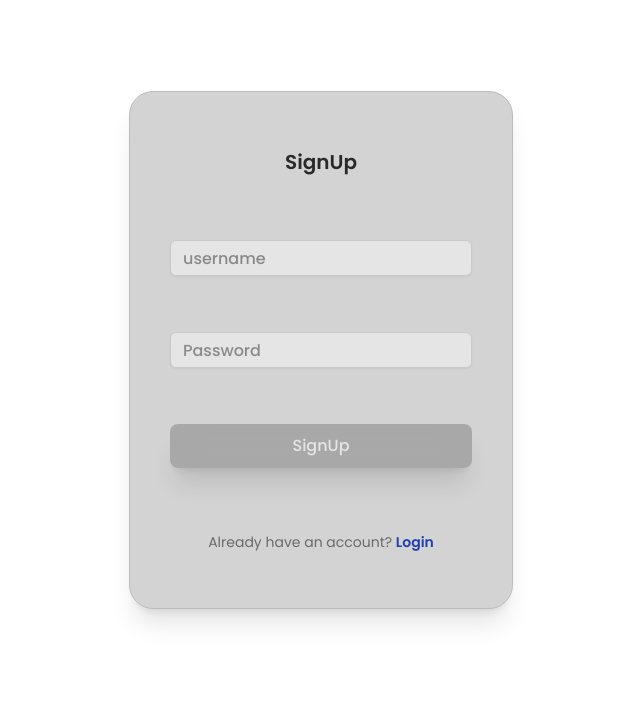
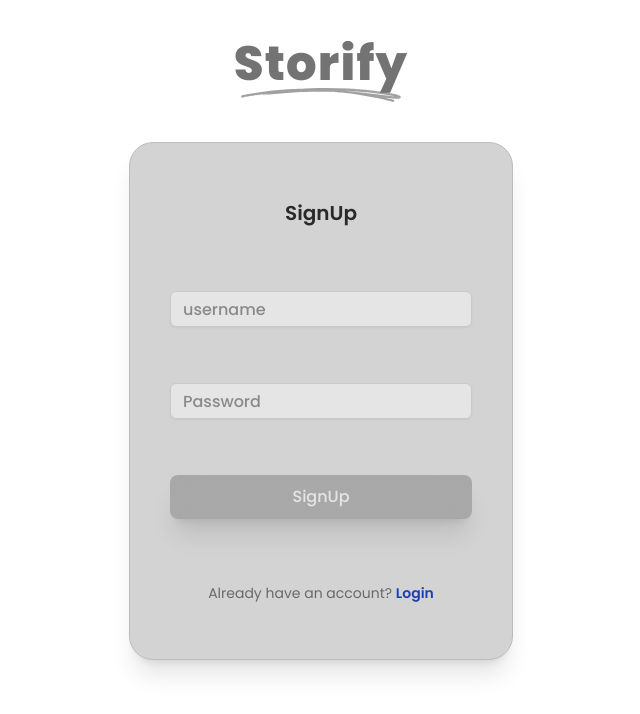
Before and after one commit to nrmd-naveen/my-brain-fe, a React (Vite) app: page /signup in a window 1280 px wide. Shown: the top 714 px of the page, without its empty margins (319-959 px from the left). Built offline with nearby package versions, Linux system fonts and the light colour scheme; no server answers.

Commit message:
updates aws be url

```diff
--- a/src/assets/pages/Home.tsx
+++ b/src/assets/pages/Home.tsx
@@ -99,6 +99,15 @@
     }
   }
   const handleSubmit = () => {
+    if (!(linkRef.current?.value || linkRef.current?.value.length)) {
+      setAlert((prev) => ({
+        ...prev,
+        message: "Please Enter a Link to Add",
+        type: "error",
+        isVisible: true,
+      }))
+      return;
+    }
     setIsLoading(true)
     const data = {
       link: linkRef.current?.value,
@@ -124,7 +133,7 @@
 
   return (
     <>
-      <div className="fixed bottom-20 right-10 md:right-40 z-50 flex items-center justify-end" >
+      <div className="fixed bottom-20 right-10 md:right-40 z-20 flex items-center justify-end" >
     <Button
           text='New +'
           className="w-36 h-12 "
--- a/src/assets/pages/Layout.tsx
+++ b/src/assets/pages/Layout.tsx
@@ -28,7 +28,10 @@
             <header className="z-40 fixed w-9/12 md:w-8/12 flex  justify-between items-center h-16 px-5 md:px-20 bg-black/10 backdrop-blur-lg border-mywhite-border shadow-md rounded-xl">
                 <div>
 
-                <h1 className="text-xl md:text-[27px] text-neutral-500 font-extrabold tracking-wide ">Storify</h1>
+                    <h1 className="text-xl md:text-[27px] text-neutral-500 font-extrabold tracking-wide ">Storify</h1>
+                    {/* <div className="">
+                        <svg xmlns="http://www.w3.org/2000/svg" viewBox="0 0 1418 125"><path d="M1412.29 72.17c-11.04-5.78-20.07-14.33-85.46-25.24-22.37-3.63-44.69-7.56-67.07-11.04-167.11-22.06-181.65-21.24-304.94-30.56C888.78 1.39 822.57 1.1 756.44 0c-46.63-.11-93.27 1.56-139.89 2.5C365.5 13.55 452.86 7.68 277.94 23.15 202.57 33.32 127.38 45.01 52.07 55.69c-11.23 2.41-22.63 4.17-33.71 7.22C6.1 66.33 5.64 66.19 3.89 67.79c-7.99 5.78-2.98 20.14 8.72 17.5 33.99-9.47 32.28-8.57 178.06-29.66 4.26 4.48 7.29 3.38 18.42 3.11 13.19-.32 26.38-.53 39.56-1.12 53.51-3.81 106.88-9.62 160.36-13.95 18.41-1.3 36.8-3.12 55.21-4.7 23.21-1.16 46.43-2.29 69.65-3.4 120.28-2.16 85.46-3.13 234.65-1.52 23.42.99 1.57-.18 125.72 6.9 96.61 8.88 200.92 27.94 295.42 46.12 40.87 7.91 116.67 23.2 156.31 36.78 3.81 1.05 8.28-.27 10.51-3.58 3.17-3.72 2.66-9.7-.78-13.13-3.25-3.12-8.14-3.44-12.18-5.08-17.89-5.85-44.19-12.09-63.67-16.56l26.16 3.28c23.02 3.13 46.28 3.92 69.34 6.75 10.8.96 25.43 1.81 34.34-4.39 2.26-1.54 4.86-2.75 6.21-5.27 2.76-4.59 1.13-11.06-3.59-13.68ZM925.4 23.77c37.64 1.4 153.99 10.85 196.64 14.94 45.95 5.51 91.89 11.03 137.76 17.19 24.25 4.77 74.13 11.21 101.72 18.14-11.87-1.15-23.77-1.97-35.65-3.06-133.46-15.9-266.8-33.02-400.47-47.21Z" fill="#000"></path></svg>
+                    </div> */}
                 </div>
                 <div className="">
                     <Button
--- a/src/assets/pages/Login.tsx
+++ b/src/assets/pages/Login.tsx
@@ -62,7 +62,13 @@
     return (
         <>
             <DotLoader />
-            <div className="flex items-center justify-center h-[calc(100vh-100px)] font-poppins">
+            <div className="text-center flex flex-col items-center font-poppins justify-center">
+                <h1 className="z-10 text-4xl md:text-5xl text-neutral-500 font-extrabold tracking-wide mt-10">Storify</h1>
+                <div className="w-36 md:w-40 ">
+                        <svg xmlns="http://www.w3.org/2000/svg" viewBox="0 0 1418 125"><path d="M1412.29 72.17c-11.04-5.78-20.07-14.33-85.46-25.24-22.37-3.63-44.69-7.56-67.07-11.04-167.11-22.06-181.65-21.24-304.94-30.56C888.78 1.39 822.57 1.1 756.44 0c-46.63-.11-93.27 1.56-139.89 2.5C365.5 13.55 452.86 7.68 277.94 23.15 202.57 33.32 127.38 45.01 52.07 55.69c-11.23 2.41-22.63 4.17-33.71 7.22C6.1 66.33 5.64 66.19 3.89 67.79c-7.99 5.78-2.98 20.14 8.72 17.5 33.99-9.47 32.28-8.57 178.06-29.66 4.26 4.48 7.29 3.38 18.42 3.11 13.19-.32 26.38-.53 39.56-1.12 53.51-3.81 106.88-9.62 160.36-13.95 18.41-1.3 36.8-3.12 55.21-4.7 23.21-1.16 46.43-2.29 69.65-3.4 120.28-2.16 85.46-3.13 234.65-1.52 23.42.99 1.57-.18 125.72 6.9 96.61 8.88 200.92 27.94 295.42 46.12 40.87 7.91 116.67 23.2 156.31 36.78 3.81 1.05 8.28-.27 10.51-3.58 3.17-3.72 2.66-9.7-.78-13.13-3.25-3.12-8.14-3.44-12.18-5.08-17.89-5.85-44.19-12.09-63.67-16.56l26.16 3.28c23.02 3.13 46.28 3.92 69.34 6.75 10.8.96 25.43 1.81 34.34-4.39 2.26-1.54 4.86-2.75 6.21-5.27 2.76-4.59 1.13-11.06-3.59-13.68ZM925.4 23.77c37.64 1.4 153.99 10.85 196.64 14.94 45.95 5.51 91.89 11.03 137.76 17.19 24.25 4.77 74.13 11.21 101.72 18.14-11.87-1.15-23.77-1.97-35.65-3.06-133.46-15.9-266.8-33.02-400.47-47.21Z" fill="#a1a1a1"></path></svg>
+                </div>
+            </div>
+            <div className="flex items-center justify-center pt-10 font-poppins">
                 <div className="flex flex-col gap-10 rounded-3xl w-80 md:w-96 p-10 backdrop-blur-sm bg-[#d3d3d3] border border-[#bcbcbc] shadow-xl">
 
                     <h1 className="font-semibold text-black/80 text-lg md:text-xl py-4 text-center">Login</h1>
--- a/src/assets/pages/SignUp.tsx
+++ b/src/assets/pages/SignUp.tsx
@@ -61,7 +61,13 @@
         <>
 
             <DotLoader />
-            <div className="flex items-center justify-center h-[calc(100vh-100px)] font-poppins">
+            <div className="text-center flex flex-col items-center font-poppins justify-center">
+                <h1 className="z-10 text-4xl md:text-5xl text-neutral-500 font-extrabold tracking-wide mt-10">Storify</h1>
+                <div className="w-36 md:w-40 ">
+                        <svg xmlns="http://www.w3.org/2000/svg" viewBox="0 0 1418 125"><path d="M1412.29 72.17c-11.04-5.78-20.07-14.33-85.46-25.24-22.37-3.63-44.69-7.56-67.07-11.04-167.11-22.06-181.65-21.24-304.94-30.56C888.78 1.39 822.57 1.1 756.44 0c-46.63-.11-93.27 1.56-139.89 2.5C365.5 13.55 452.86 7.68 277.94 23.15 202.57 33.32 127.38 45.01 52.07 55.69c-11.23 2.41-22.63 4.17-33.71 7.22C6.1 66.33 5.64 66.19 3.89 67.79c-7.99 5.78-2.98 20.14 8.72 17.5 33.99-9.47 32.28-8.57 178.06-29.66 4.26 4.48 7.29 3.38 18.42 3.11 13.19-.32 26.38-.53 39.56-1.12 53.51-3.81 106.88-9.62 160.36-13.95 18.41-1.3 36.8-3.12 55.21-4.7 23.21-1.16 46.43-2.29 69.65-3.4 120.28-2.16 85.46-3.13 234.65-1.52 23.42.99 1.57-.18 125.72 6.9 96.61 8.88 200.92 27.94 295.42 46.12 40.87 7.91 116.67 23.2 156.31 36.78 3.81 1.05 8.28-.27 10.51-3.58 3.17-3.72 2.66-9.7-.78-13.13-3.25-3.12-8.14-3.44-12.18-5.08-17.89-5.85-44.19-12.09-63.67-16.56l26.16 3.28c23.02 3.13 46.28 3.92 69.34 6.75 10.8.96 25.43 1.81 34.34-4.39 2.26-1.54 4.86-2.75 6.21-5.27 2.76-4.59 1.13-11.06-3.59-13.68ZM925.4 23.77c37.64 1.4 153.99 10.85 196.64 14.94 45.95 5.51 91.89 11.03 137.76 17.19 24.25 4.77 74.13 11.21 101.72 18.14-11.87-1.15-23.77-1.97-35.65-3.06-133.46-15.9-266.8-33.02-400.47-47.21Z" fill="#a1a1a1"></path></svg>
+                </div>
+            </div>
+            <div className="flex items-center justify-center pt-10 font-poppins">
                 <div className="flex flex-col gap-10 rounded-3xl w-80 md:w-96 p-10 backdrop-blur-sm bg-[#d3d3d3] border border-[#bcbcbc] shadow-xl">
 
                     <h1 className="font-semibold text-black/80 text-lg md:text-xl py-4 text-center">SignUp</h1>
--- a/src/assets/ui/Alert.tsx
+++ b/src/assets/ui/Alert.tsx
@@ -21,8 +21,8 @@
 
   return (
     <div
-      className={`z-[1000] fixed top-4 right-4 p-4 rounded-lg shadow-lg transition-opacity duration-500 ${
-        alert.type === 'success' ? 'bg-green-500' : 'bg-red-500'
+      className={` z-[1000] fixed top-5 right-4 p-4 rounded-lg shadow-lg transition-opacity duration-500 ${
+        alert.type === 'success' ? 'bg-neutral-800' : 'bg-red-500'
       } text-white opacity-100`}
       style={{ opacity: alert.isVisible ? 1 : 0 }} // Control fade-out
     >
--- a/src/assets/ui/Button.tsx
+++ b/src/assets/ui/Button.tsx
@@ -15,7 +15,8 @@
 
 const Button = (props: ButtonProps) => {
     const variantStyles = {
-        primary: "bg-[#e1e0e0] hover:bg-[#ededed] text-neutral-200 bg-black/20 backdrop-blur-lg border-mywhite-border shadow-xl rounded-lg ",
+        primary: " hover:bg-black/30 text-neutral-200 bg-black/20 backdrop-blur-lg border-mywhite-border shadow-xl rounded-lg ",
+        // primary: "bg-[#e1e0e0] hover:bg-[#ededed] text-neutral-200 bg-black/20 backdrop-blur-lg border-mywhite-border shadow-xl rounded-lg ",
         primaryFull: "bg-[#DCDCDC] text-black/80 border border-mywhite-border rounded-full",
         secondary: "bg-black/30 text-white rounded-full ",
         outline: "bg-transparent border border-mywhite-border text-mywhite-bg rounded-full ",
--- a/src/recoil/atom.ts
+++ b/src/recoil/atom.ts
@@ -25,7 +25,7 @@
 export const alertState = atom<AlertState>({
   key: "alertState",
   default: {
-    message: "...",
+    message: ". . .",
     type: "success",
     isVisible: false,
   },
--- a/src/services/apiClient.ts
+++ b/src/services/apiClient.ts
@@ -1,7 +1,8 @@
 import axios from "axios";
 
 const apiClient = axios.create({
-  baseURL: import.meta.env.BACKEND_URL || "https://storify-be.onrender.com/api",
+  // baseURL: import.meta.env.BACKEND_URL || "https://storify-be.onrender.com/api",
+  baseURL: import.meta.env.BACKEND_URL || "http://52.66.244.185:5050/api",
   headers: {
     "Content-Type": "application/json",
   },
```
Also changed, not shown: src/assets/ui/Card.tsx (+25 -0 lines), 1 other file (tests, documents, lock files or other folders).
